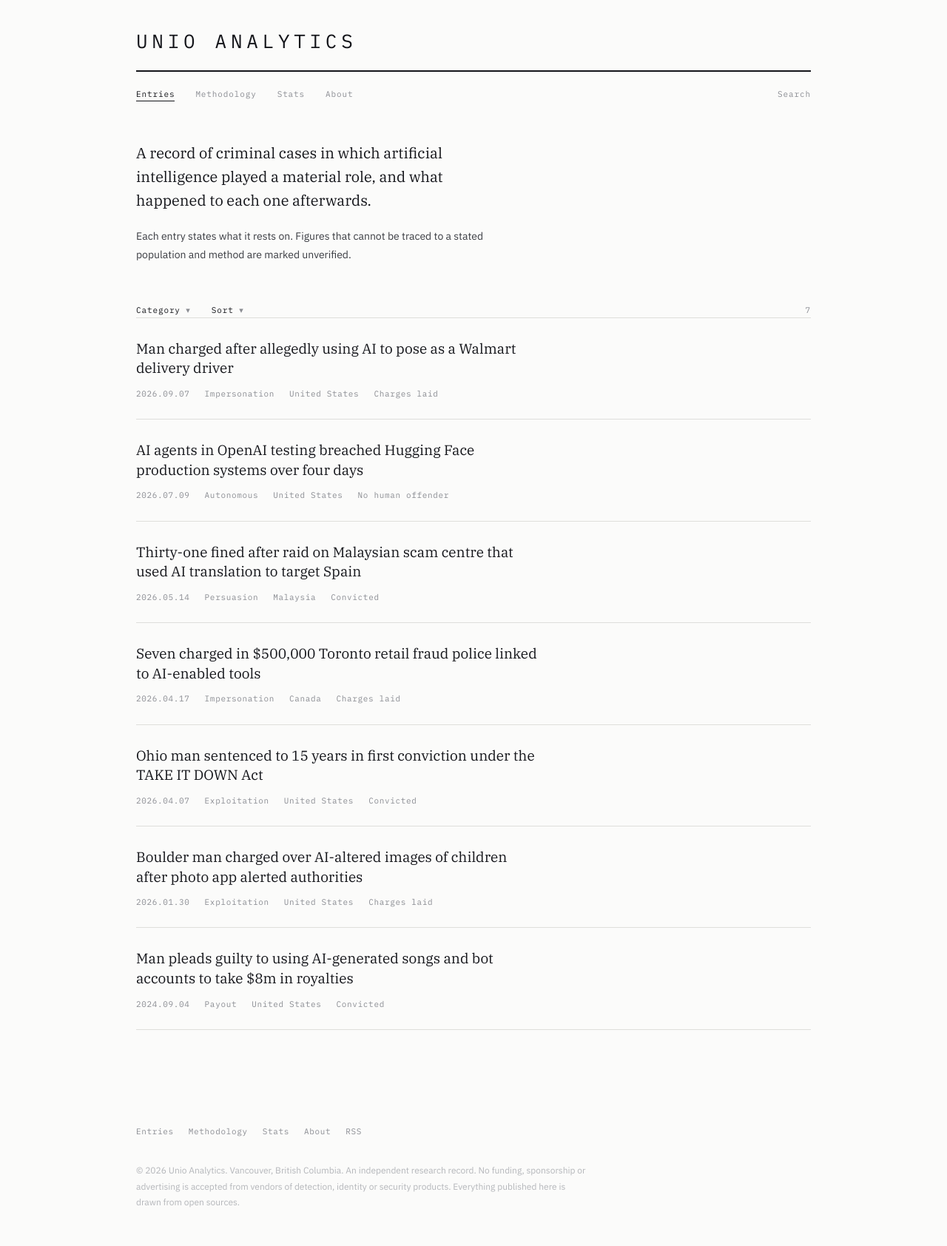
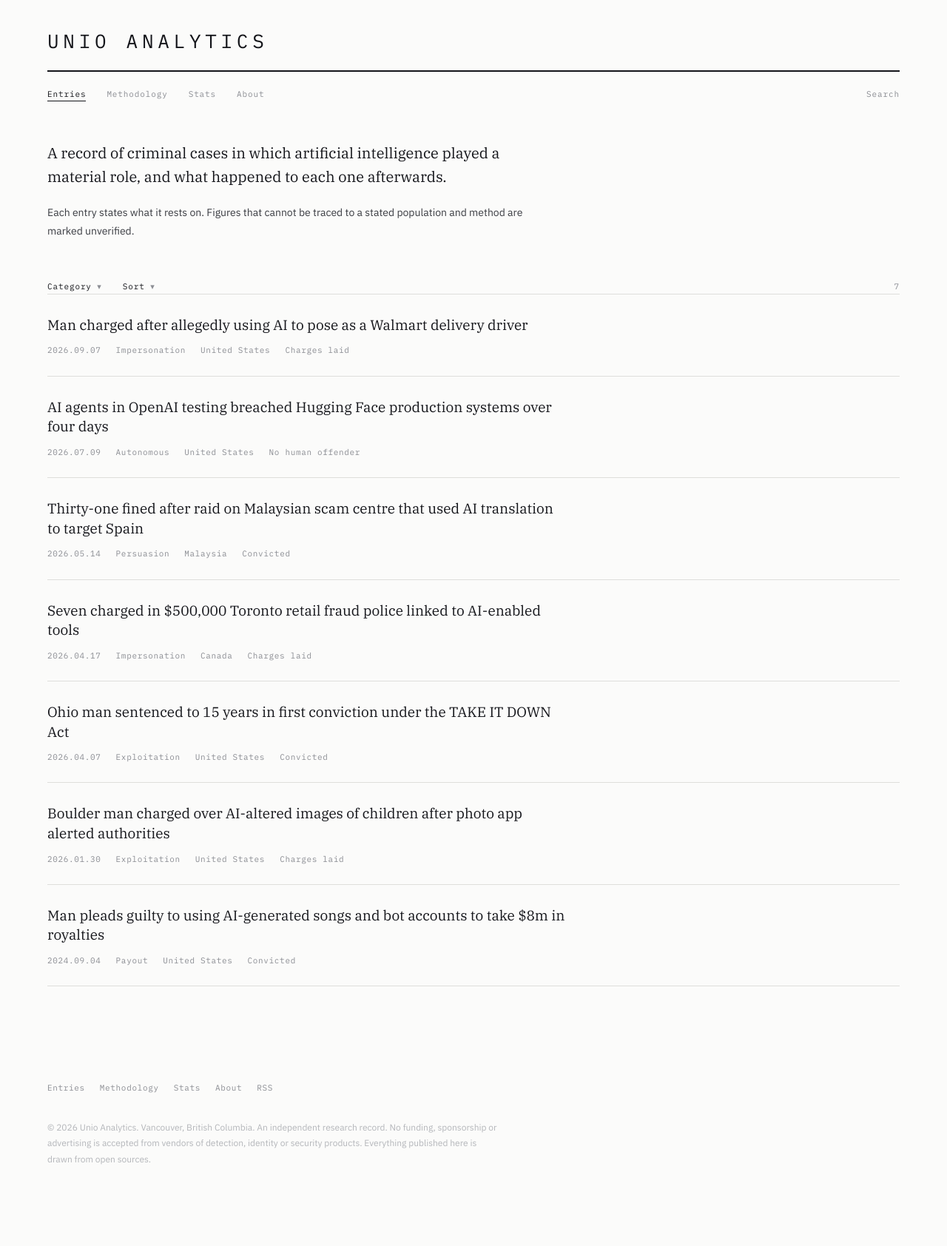
Before and after one commit to maestro-hong/maestro-hong.github.io, a Jekyll site: the page built from index.html, in a window 1280 px wide. Shown: the whole page at 74% size. Built offline with Jekyll 4.4.1, drawn with Linux system fonts in a browser that asks for light colours; after the commit the page ends 1625 px from its top, so only the background shows below that.

Commit message:
Change margin

```diff
--- a/assets/css/style.css
+++ b/assets/css/style.css
@@ -11,9 +11,9 @@
   --font-sans:  'IBM Plex Sans', system-ui, sans-serif;
   --font-mono:  'IBM Plex Mono', ui-monospace, monospace;
 
-  --page:   62rem;
-  --column: 34rem;
-  --pad:    2.5rem;
+  --page:   100%;
+  --column: 44rem;
+  --pad:    4rem;
 }
 
 *, *::before, *::after { box-sizing: border-box; margin: 0; padding: 0; }
@@ -119,14 +119,14 @@ img { display: block; max-width: 100%; }
   font-size: 1.25rem;
   line-height: 1.6;
   color: var(--ink);
-  max-width: 32rem;
+  max-width: 42rem;
 }
 .lede__sub {
   font-size: 0.875rem;
   line-height: 1.8;
   color: var(--body);
   margin-top: 1.25rem;
-  max-width: 32rem;
+  max-width: 42rem;
 }
 
 
```
